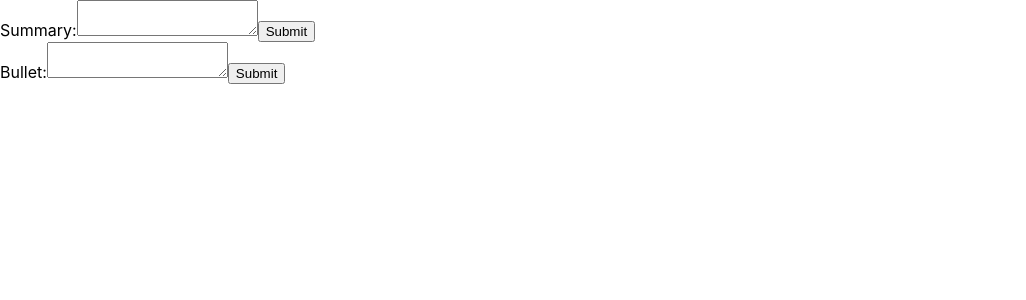
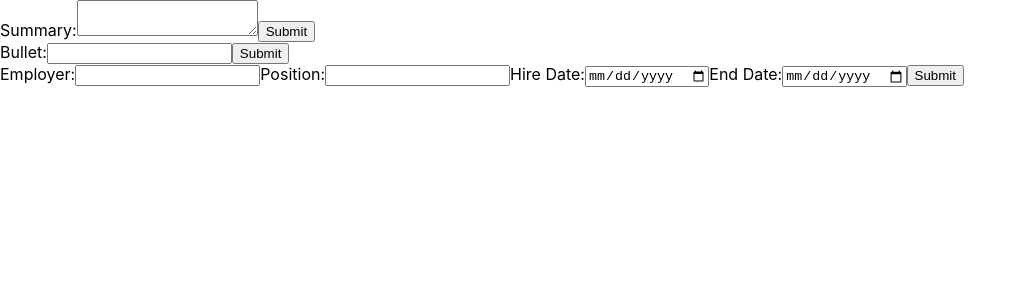
Before and after one commit to sammartorana/resume-app, a React (Create React App) app: page / in a window 1280 px wide. Shown: the top 300 px of the page, without its empty margins (0-1026 px from the left). Built offline with nearby package versions, Linux system fonts and the light colour scheme.

Commit message:
employer add

```diff
--- /dev/null
+++ b/src/ResumeForm/employer-add.jsx
@@ -0,0 +1,59 @@
+import React from 'react';
+
+class AddEmployerForm extends React.Component {
+	constructor(props) {
+		super(props);
+
+		this.state = {
+			employer: '',
+			position: '',
+			hireDate: '',
+			endDate: '',
+		};
+		this.handleChange = this.handleChange.bind(this);
+		this.handleSubmit = this.handleSubmit.bind(this);
+	}
+
+	handleChange(event) {
+		const target = event.target.name;
+
+		this.setState({
+			[target]: event.target.value,
+		});
+
+		console.log(this.state);
+	}
+
+	handleSubmit(event) {
+		console.log('Final State:', this.state);
+		event.preventDefault();
+	}
+
+	render() {
+		return (
+			<div>
+				<form onSubmit={this.handleSubmit}>
+					<label>
+						Employer:
+						<input name="employer" onChange={this.handleChange} />
+					</label>
+					<label>
+						Position:
+						<input name="position" onChange={this.handleChange} />
+					</label>
+					<label>
+						Hire Date:
+						<input type="date" name="hireDate" onChange={this.handleChange} />
+					</label>
+					<label>
+						End Date:
+						<input type="date" name="endDate" onChange={this.handleChange} />
+					</label>
+					<input type="submit" value="Submit" />
+				</form>
+			</div>
+		);
+	}
+}
+
+export default AddEmployerForm;
--- a/src/ResumeForm/resumeForm.js
+++ b/src/ResumeForm/resumeForm.js
@@ -2,6 +2,7 @@ import React from 'react';
 import SkillsForm from './skills';
 import ExperiencesForm from './experiences';
 import SummaryForm from './summary-update';
+import AddEmployerForm from './employer-add';
 
 class ResumeForm extends React.Component {
 	constructor(props) {
@@ -45,6 +46,7 @@ class ResumeForm extends React.Component {
 				{/* <SkillsForm />
                 <ExperiencesForm /> */}
 				<SummaryForm />
+				<AddEmployerForm />
 			</div>
 		);
 	}
--- a/src/ResumeForm/summary-update.jsx
+++ b/src/ResumeForm/summary-update.jsx
@@ -56,7 +56,7 @@ class SummaryForm extends React.Component {
 				<form onSubmit={this.updateBullet}>
 					<label>
 						Bullet:
-						<textarea name="bullet" />
+						<input name="bullet" />
 					</label>
 					<input type="submit" value="Submit" />
 				</form>
```
